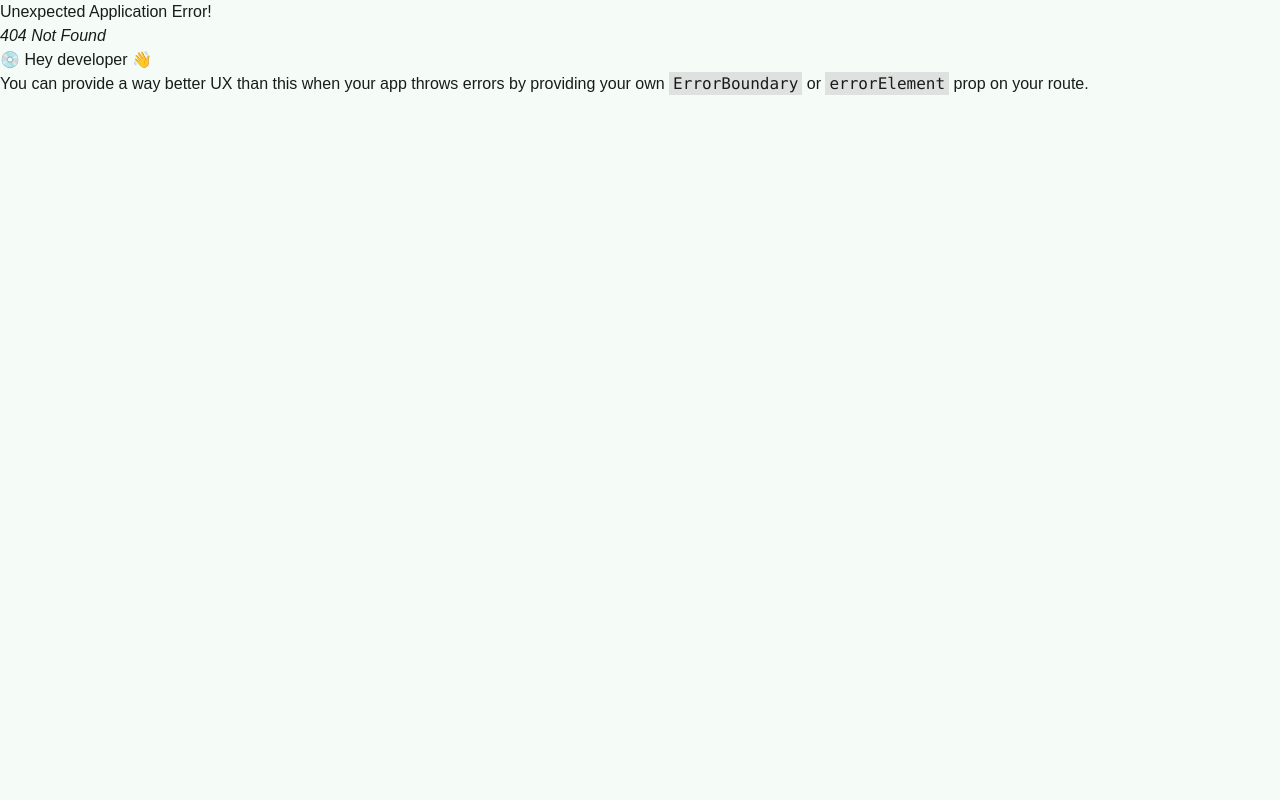
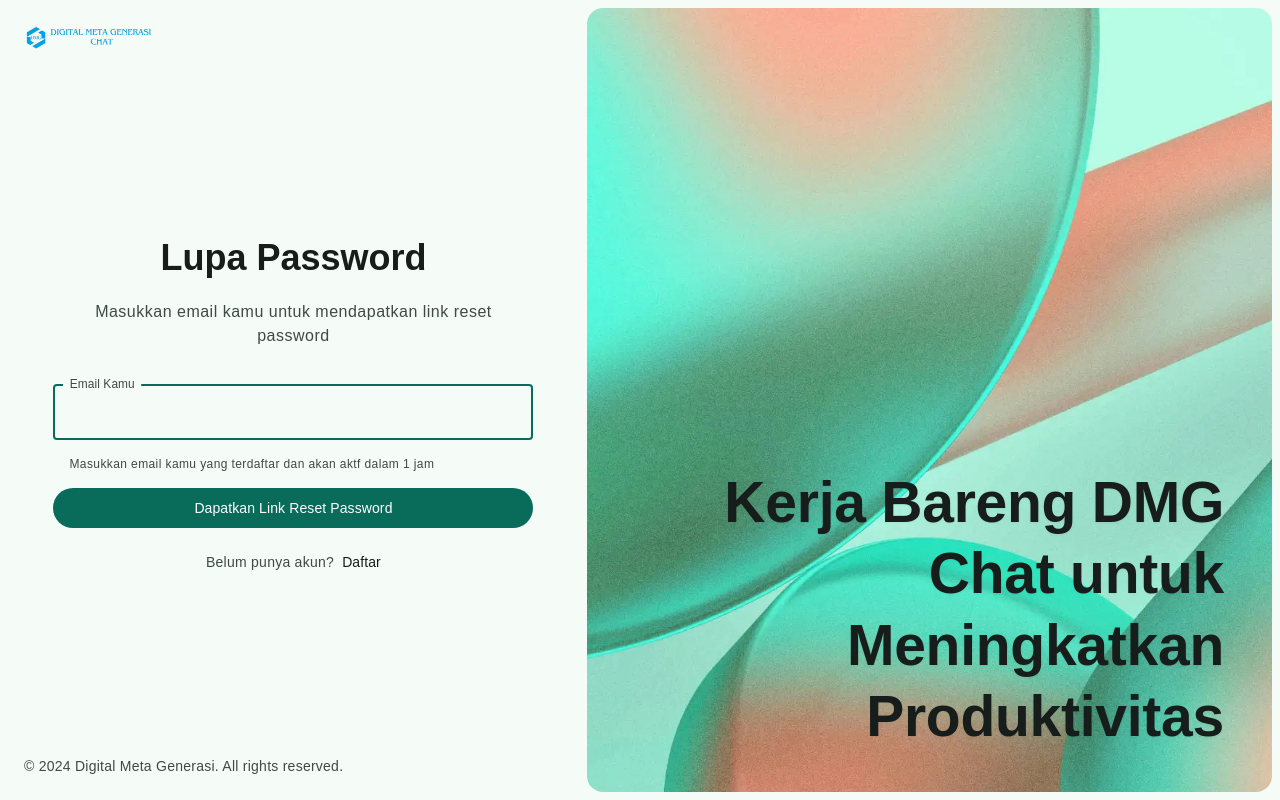
Before and after one commit to Muhamad-naufal/project_website_dmg_chat, a React (Vite) app: page /reset-link in a window 1280 px wide. Before the commit this address had no page. Built offline with nearby package versions, Linux system fonts and the light colour scheme.

Commit message:
update reset password fix

```diff
--- /dev/null
+++ b/src/pages/PasswordReset.jsx
@@ -0,0 +1,98 @@
+import React, { useEffect } from 'react';
+import PageTitle from '../components/PageTitle';
+import { Link, Form, useNavigation, useActionData } from 'react-router-dom';
+import TextField from '../components/TextField';
+import Button from '../components/Button';
+import { CircularProgress, LinearProgress } from '../components/Progress';
+import { useSnackbar } from '../hooks/useSnackbar';
+import { AnimatePresence, motion } from 'framer-motion';
+
+const PasswordReset = () => {
+  const error = useActionData();
+  const navigration = useNavigation();
+  const { showSnackbar } = useSnackbar();
+  useEffect(() => {
+    if (error?.message) {
+      showSnackbar({
+        message: error.message,
+        type: 'error',
+        timeOut: 5000,
+      });
+    }
+  }, [error, showSnackbar]);
+  return (
+    <>
+      <PageTitle title='Password Baru' />
+      <div className='relative w-screen h-dvh p-2 grid grid-cols-1 lg:grid-cols-[1fr,1.2fr] lg:gap-2'>
+        <div className='flex flex-col p-4'>
+          <Link
+            to='/'
+            className='max-w-max mb-auto mx-auto lg:mx-0'
+          >
+            <img
+              src='/logo_tulisan.png'
+              alt='logo'
+              className=''
+              width={133}
+              height={24}
+            />
+          </Link>
+          <div className='flex flex-col gap-2 max-w-[480px] w-full mx-auto'>
+            <h2 className='text-displaySmall font-semibold text-light-onBackground dark:text-dark-onBackground text-center'>
+              Masukkan Password Baru
+            </h2>
+            <p className='text-bodyLarge text-light-onSurfaceVariant dark:text-dark-onSurfaceVariant mt-1 mb-5 text-center p-2'>
+              Masukkan password baru untuk melanjutkan. Password minimal 8
+              karakter dan kombinasi huruf dan angka
+            </p>
+            <Form
+              method='POST'
+              className='grid grid-cols-1 gap-4'
+            >
+              <TextField
+                type='password'
+                name='password'
+                label='Password Kamu'
+                placeholder='Password Baru Kamu'
+                required={true}
+                autoFocus={true}
+              />
+              <Button
+                type='submit'
+                disabled={navigration.state === 'submitting'}
+              >
+                {navigration.state === 'submitting' ? (
+                  <CircularProgress size='small' />
+                ) : (
+                  'Reset Password'
+                )}
+              </Button>
+            </Form>
+          </div>
+
+          <p className='mt-auto mx-auto text-light-onSurfaceVariant dark:text-dark-onSurfaceVariant text-bodyMedium lg:mx-0'>
+            &copy; 2024 Digital Meta Generasi. All rights reserved.
+          </p>
+        </div>
+        <div className='hidden lg:block lg:relative lg:rounded-large img-box'>
+          <img
+            src='/banner.webp'
+            className='img-cover'
+          />
+          <p className='absolute bottom-10 left-12 right-12 z-10 text-displayLarge font-semibold leading-tight text-right text-light-onSurface drop-shadow-sm 2xl:text-[72px]'>
+            Kerja Bareng DMG Chat untuk
+            <br />
+            Meningkatkan Produktivitas
+          </p>
+        </div>
+      </div>
+      <AnimatePresence>
+        {navigration.state === 'loading' && (
+          <LinearProgress classes='absolute top-0 left-0 right-0' />
+        )}
+      </AnimatePresence>
+    </>
+  );
+};
+
+export default PasswordReset;
--- /dev/null
+++ b/src/pages/ResetLink.jsx
@@ -0,0 +1,108 @@
+import React, { useEffect } from 'react';
+import PageTitle from '../components/PageTitle';
+import { Link, Form, useNavigation, useActionData } from 'react-router-dom';
+import TextField from '../components/TextField';
+import Button from '../components/Button';
+import { CircularProgress, LinearProgress } from '../components/Progress';
+import { useSnackbar } from '../hooks/useSnackbar';
+import { AnimatePresence, motion } from 'framer-motion';
+
+const ResetLink = () => {
+  const actionData = useActionData();
+  const navigration = useNavigation();
+  const { showSnackbar } = useSnackbar();
+  useEffect(() => {
+    if (actionData?.message) {
+      showSnackbar({
+        message: actionData.message,
+        type: actionData.oke ? 'info' : 'error',
+        timeOut: 8000,
+      });
+    }
+  }, [actionData, showSnackbar]);
+  return (
+    <>
+      <PageTitle title='Reset Link' />
+      <div className='relative w-screen h-dvh p-2 grid grid-cols-1 lg:grid-cols-[1fr,1.2fr] lg:gap-2'>
+        <div className='flex flex-col p-4'>
+          <Link
+            to='/'
+            className='max-w-max mb-auto mx-auto lg:mx-0'
+          >
+            <img
+              src='/logo_tulisan.png'
+              alt='logo'
+              className=''
+              width={133}
+              height={24}
+            />
+          </Link>
+          <div className='flex flex-col gap-2 max-w-[480px] w-full mx-auto'>
+            <h2 className='text-displaySmall font-semibold text-light-onBackground dark:text-dark-onBackground text-center'>
+              Lupa Password
+            </h2>
+            <p className='text-bodyLarge text-light-onSurfaceVariant dark:text-dark-onSurfaceVariant mt-1 mb-5 text-center p-2'>
+              Masukkan email kamu untuk mendapatkan link reset password
+            </p>
+            <Form
+              method='POST'
+              className='grid grid-cols-1 gap-4'
+            >
+              <TextField
+                type='email'
+                name='email'
+                label='Email Kamu'
+                placeholder='Email Kamu'
+                required={true}
+                helperText='Masukkan email kamu yang terdaftar dan akan aktf dalam 1 jam'
+                autoFocus={true}
+              />
+              <Button
+                type='submit'
+                disabled={navigration.state === 'submitting'}
+              >
+                {navigration.state === 'submitting' ? (
+                  <CircularProgress size='small' />
+                ) : (
+                  'Dapatkan Link Reset Password'
+                )}
+              </Button>
+            </Form>
+
+            <p className='text-bodyMedium text-light-onSurfaceVariant dark:text-dark-onSurfaceVariant text-center mt-4'>
+              Belum punya akun?{' '}
+              <Link
+                to='/register'
+                className='link inline-block text-labelLarge ms-1 text-light-onSurface dark:text-dark-onSurface'
+              >
+                Daftar
+              </Link>
+            </p>
+          </div>
+
+          <p className='mt-auto mx-auto text-light-onSurfaceVariant dark:text-dark-onSurfaceVariant text-bodyMedium lg:mx-0'>
+            &copy; 2024 Digital Meta Generasi. All rights reserved.
+          </p>
+        </div>
+        <div className='hidden lg:block lg:relative lg:rounded-large img-box'>
+          <img
+            src='/banner.webp'
+            className='img-cover'
+          />
+          <p className='absolute bottom-10 left-12 right-12 z-10 text-displayLarge font-semibold leading-tight text-right text-light-onSurface drop-shadow-sm 2xl:text-[72px]'>
+            Kerja Bareng DMG Chat untuk
+            <br />
+            Meningkatkan Produktivitas
+          </p>
+        </div>
+      </div>
+      <AnimatePresence>
+        {navigration.state === 'loading' && (
+          <LinearProgress classes='absolute top-0 left-0 right-0' />
+        )}
+      </AnimatePresence>
+    </>
+  );
+};
+
+export default ResetLink;
--- /dev/null
+++ b/src/routers/actions/resetLinkAction.js
@@ -0,0 +1,26 @@
+import { account } from '../../lib/appwrite';
+
+const resetLinkAction = async ({ request }) => {
+  const formData = await request.formData();
+
+  const email = formData.get('email');
+
+  try {
+    await account.createRecovery(
+      email,
+      `${window.location.origin}/reset-password`,
+    );
+    return {
+      ok: true,
+      message: 'Link reset password telah dikirim ke email kamu',
+    };
+  } catch (error) {
+    console.error(error.message);
+    return {
+      ok: false,
+      message: 'Gagal mengirim link reset password',
+    };
+  }
+};
+
+export default resetLinkAction;
--- /dev/null
+++ b/src/routers/actions/resetPasswordAction.js
@@ -0,0 +1,24 @@
+import { redirect } from 'react-router-dom';
+import { account } from '../../lib/appwrite';
+
+const resetPasswordAction = async ({ request }) => {
+  const formData = await request.formData();
+
+  const url = new URL(request.url);
+
+  try {
+    await account.updateRecovery(
+      url.searchParams.get('userId'),
+      url.searchParams.get('secret'),
+      formData.get('password'),
+    );
+    return redirect('/login');
+  } catch (error) {
+    console.error(error.message);
+    return {
+      message: error.message,
+    };
+  }
+};
+
+export default resetPasswordAction;
--- a/src/routers/routes.jsx
+++ b/src/routers/routes.jsx
@@ -6,6 +6,10 @@ import registerAction from './actions/registerAction';
 import loginAction from './actions/loginAction';
 import registerLoaders from './loaders/registerLoaders';
 import loginLoaders from './loaders/loginLoaders';
+import ResetLink from '../pages/ResetLink';
+import resetLinkAction from './actions/resetLinkAction';
+import PasswordReset from '../pages/PasswordReset';
+import resetPasswordAction from './actions/resetPasswordAction';
 
 const router = createBrowserRouter([
   {
@@ -24,6 +28,16 @@ const router = createBrowserRouter([
     loader: loginLoaders,
     action: loginAction,
   },
+  {
+    path: '/reset-link',
+    element: <ResetLink />,
+    action: resetLinkAction,
+  },
+  {
+    path: '/reset-password',
+    element: <PasswordReset />,
+    action: resetPasswordAction,
+  },
 ]);
 
 export default router;
```
